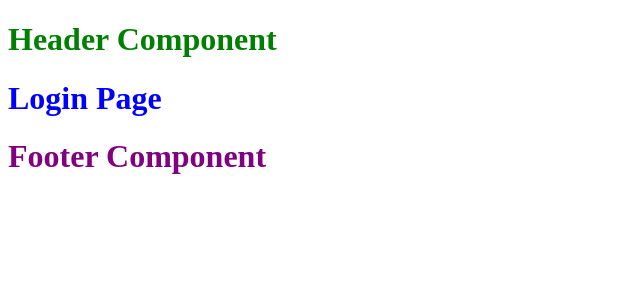
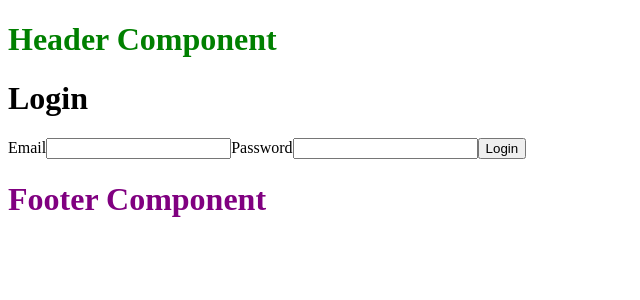
Before and after one commit to kodpelle/l1recept, a React app: page /login in a window 1280 px wide. Shown: the top 300 px of the page, without its empty margins (0-640 px from the left). Built offline with nearby package versions, Linux system fonts and the light colour scheme; the HTML template or start-up script is replaced by a standard one.

Commit message:
simple form layout for login page

```diff
--- a/src/pages/LoginPage.tsx
+++ b/src/pages/LoginPage.tsx
@@ -1,10 +1,28 @@
 
+ function LoginPage() {
+  return (
+    <>
+    <div>
+      <h1>Login</h1>
+      <form action="login">
+        <label>
+          Email
+        <input type="text" name="email" />
+        </label>
+        <label>
+          Password
+        <input type="password" name="password" />
+        </label>
+        <button type="submit">Login</button>
+      </form>
+    </div>
+    </>
+  );
+}
 LoginPage.route = {
   path: '/login',
   menuLabel: 'Login',
   index: 1
 };
 
-export default function LoginPage() {
-  return <h1 style={{ color: "blue" }}>Login Page</h1>;
-}
+export default LoginPage;
```
